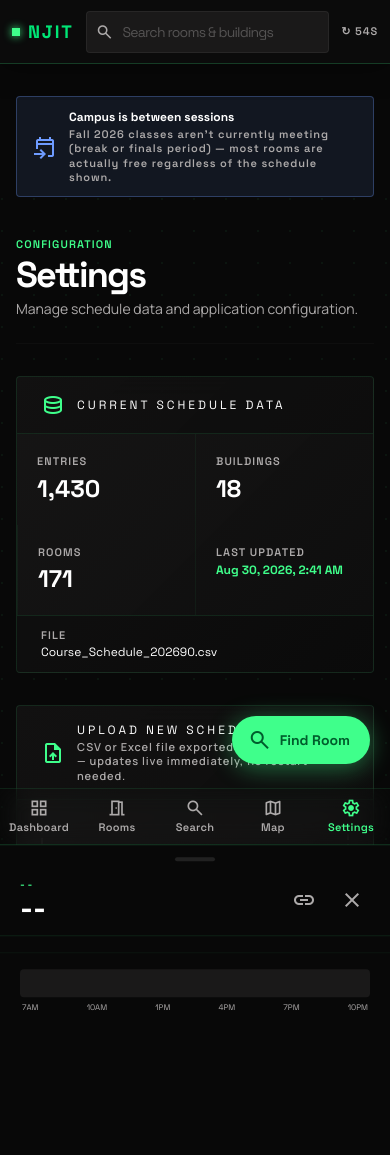
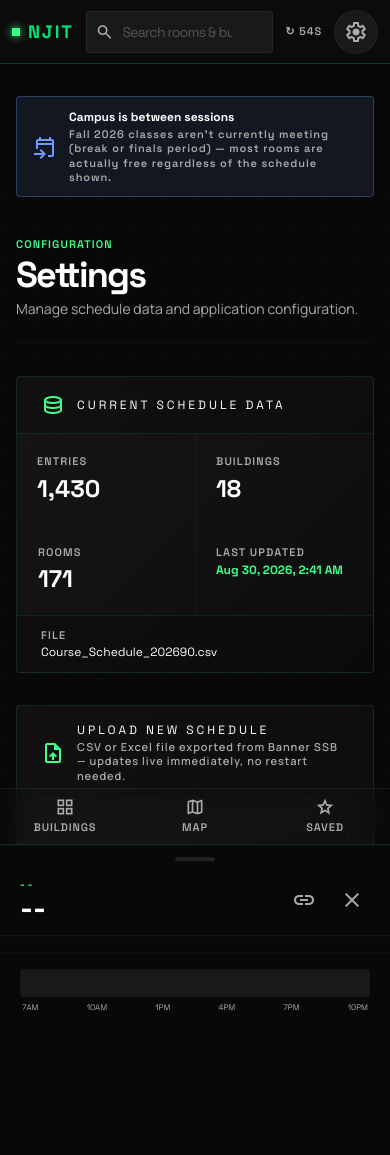
Before and after one commit to shawngeorgie06/Room-Finder, a Flask app: page /?view=settings in a window 390 px wide. Shown: the top 1155 px of the page. Run offline with Flask 3, Linux system fonts and the light colour scheme.

Commit message:
Collapse navigation to Buildings / Map / Saved
Five mobile tabs become three; settings moves to a header gear. view=buildings
aliases to dashboard so links shared before the redesign keep resolving, and a
test now guards all five URL forms.

Also removes the mobile Find Room FAB (duplicated the header button, overlapped
stat cards, and would have sat on the new tab bar), a stray unmatched </div>
left over from a prior task, and bumps the header settings control to a 44px
tap target.

```diff
--- a/static/app.js
+++ b/static/app.js
@@ -142,6 +142,9 @@
   }
 
   // Switch to the saved view (must happen after DOM is ready)
+  // 'buildings' is the new name for the home view; 'dashboard' is kept so
+  // links shared before the redesign keep working.
+  if (view === 'buildings') view = 'dashboard';
   if (view && ['dashboard','rooms','map','settings'].includes(view)) {
     switchView(view);
   }
@@ -256,13 +259,20 @@
 
 // ── View switching ─────────────────────────────────────────────────────────
 function switchView(view) {
+  if (view === 'buildings') view = 'dashboard';
   state.view = view;
+  // Nav ids were collapsed to three destinations (buildings/map/saved); this
+  // maps each underlying view to the nav id that should highlight for it.
+  // 'settings' has no sidebar/mobile nav entry (it lives in the header gear).
+  const navIdForView = { dashboard: 'buildings', rooms: 'saved', map: 'map' };
   ['dashboard', 'rooms', 'map', 'settings'].forEach(v => {
     const el = $('view-' + v);
     if (el) el.classList.toggle('hidden', v !== view);
 
+    const navId = navIdForView[v];
+    if (navId) {
       // Desktop sidebar nav
-    const nav = $('nav-' + v);
+      const nav = $('nav-' + navId);
       if (nav) {
         if (v === view) {
           nav.classList.add('active-nav');
@@ -274,10 +284,11 @@
       }
 
       // Mobile bottom nav
-    const mob = $('mob-nav-' + v);
+      const mob = $('mob-nav-' + navId);
       if (mob) {
         const color = v === view ? '#3fff8b' : '#adaaaa';
         mob.querySelectorAll('span').forEach(s => s.style.color = color);
+      }
     }
   });
   if (view === 'map')       initMap();
--- a/templates/index.html
+++ b/templates/index.html
@@ -191,6 +191,10 @@
     </div>
     <div id="hdr-clock" class="text-xs font-bold text-primary tabular-nums hidden md:block">--:--:--</div>
     <div id="hdr-countdown" class="text-label font-label text-on-surface-variant tabular-nums md:hidden">↻ <span id="hdr-countdown-secs">60</span>s</div>
+    <button id="hdr-settings" type="button" onclick="switchView('settings')" aria-label="Settings"
+            class="w-11 h-11 rounded-full bg-surface-container border border-outline-variant/20 flex items-center justify-center text-on-surface-variant hover:text-primary">
+      <span class="material-symbols-outlined">settings</span>
+    </button>
     <div class="hidden sm:flex w-9 h-9 rounded-sm bg-surface-container border border-outline-variant/20 items-center justify-center">
       <span class="material-symbols-outlined text-on-surface-variant">person</span>
     </div>
@@ -204,21 +208,17 @@
     <div id="sidebar-semester" class="text-label text-on-surface-variant font-label tracking-[0.2em] mt-1 opacity-50 uppercase">Live</div>
   </div>
   <nav class="flex-1 px-3 space-y-1">
-    <a id="nav-dashboard" href="#" onclick="switchView('dashboard');return false;"
+    <a id="nav-buildings" href="#" onclick="switchView('dashboard');return false;"
        class="active-nav px-4 py-3 flex items-center gap-3 transition-all font-headline text-sm tracking-tight rounded-sm">
-      <span class="material-symbols-outlined text-xl">grid_view</span><span>Dashboard</span>
-    </a>
-    <a id="nav-rooms" href="#" onclick="switchView('rooms');return false;"
-       class="text-on-surface-variant/60 px-4 py-3 flex items-center gap-3 hover:bg-surface-container hover:text-white transition-all font-headline text-sm tracking-tight rounded-sm">
-      <span class="material-symbols-outlined text-xl">meeting_room</span><span>Room Grid</span>
+      <span class="material-symbols-outlined text-xl">grid_view</span><span>Buildings</span>
     </a>
     <a id="nav-map" href="#" onclick="switchView('map');return false;"
        class="text-on-surface-variant/60 px-4 py-3 flex items-center gap-3 hover:bg-surface-container hover:text-white transition-all font-headline text-sm tracking-tight rounded-sm">
-      <span class="material-symbols-outlined text-xl">map</span><span>Campus Map</span>
+      <span class="material-symbols-outlined text-xl">map</span><span>Map</span>
     </a>
-    <a id="nav-settings" href="#" onclick="switchView('settings');return false;"
+    <a id="nav-saved" href="#" onclick="switchView('rooms');return false;"
        class="text-on-surface-variant/60 px-4 py-3 flex items-center gap-3 hover:bg-surface-container hover:text-white transition-all font-headline text-sm tracking-tight rounded-sm">
-      <span class="material-symbols-outlined text-xl">settings</span><span>Settings</span>
+      <span class="material-symbols-outlined text-xl">star</span><span>Saved</span>
     </a>
   </nav>
   <!-- Sidebar top rooms -->
@@ -356,7 +356,6 @@
         <div id="buildings-grid" class="grid grid-cols-1 sm:grid-cols-2 xl:grid-cols-3 gap-2"></div>
       </div>
 
-      </div>
     </div>
   </div>
 
@@ -799,38 +798,24 @@
   </div>
 </div>
 
-<!-- MOBILE FAB -->
-<button onclick="openFindRoom()"
-        class="fixed bottom-20 right-5 z-40 md:hidden flex items-center gap-2 pl-4 pr-5 py-3 bg-primary text-on-primary font-headline font-bold text-sm rounded-full shadow-[0_4px_24px_rgba(63,255,139,0.4)] hover:brightness-110 transition-all">
-  <span class="material-symbols-outlined text-lg">search</span>
-  Find Room
-</button>
-
 <!-- MOBILE BOTTOM NAV -->
-<nav class="fixed bottom-0 left-0 right-0 bg-[#0a0a0a]/98 backdrop-blur-md border-t border-primary/10 flex md:hidden z-50" style="padding-bottom:env(safe-area-inset-bottom);height:calc(3.5rem + env(safe-area-inset-bottom))">
-  <button id="mob-nav-dashboard" onclick="switchView('dashboard')"
-          class="flex-1 flex flex-col items-center justify-center gap-0.5 py-2 transition-colors">
+<nav class="fixed bottom-0 left-0 right-0 bg-[#0a0a0a]/98 backdrop-blur-md border-t border-primary/10 flex md:hidden z-50"
+     aria-label="Primary"
+     style="padding-bottom:env(safe-area-inset-bottom);height:calc(3.5rem + env(safe-area-inset-bottom))">
+  <button id="mob-nav-buildings" type="button" onclick="switchView('dashboard')" aria-label="Buildings"
+          class="flex-1 flex flex-col items-center justify-center gap-0.5 py-2">
     <span class="material-symbols-outlined" style="font-size:20px;color:#3fff8b">grid_view</span>
-    <span class="text-label font-label tracking-wide" style="color:#3fff8b">Dashboard</span>
+    <span class="label" style="color:#3fff8b">Buildings</span>
   </button>
-  <button id="mob-nav-rooms" onclick="switchView('rooms')"
-          class="flex-1 flex flex-col items-center justify-center gap-0.5 py-2 transition-colors">
-    <span class="material-symbols-outlined" style="font-size:20px;color:#adaaaa">meeting_room</span>
-    <span class="text-label font-label tracking-wide" style="color:#adaaaa">Rooms</span>
+  <button id="mob-nav-map" type="button" onclick="switchView('map')" aria-label="Map"
+          class="flex-1 flex flex-col items-center justify-center gap-0.5 py-2">
+    <span class="material-symbols-outlined" style="font-size:20px;color:#adaaaa">map</span>
+    <span class="label" style="color:#adaaaa">Map</span>
   </button>
-  <button onclick="toggleMobileSearch()" class="flex-1 flex flex-col items-center justify-center gap-0.5 py-2 transition-colors">
-    <span id="mob-search-icon" class="material-symbols-outlined" style="font-size:20px;color:#adaaaa">search</span>
-    <span class="text-label font-label tracking-wide" style="color:#adaaaa">Search</span>
-  </button>
-  <button id="mob-nav-map" onclick="switchView('map')"
-          class="flex-1 flex flex-col items-center justify-center gap-0.5 py-2 transition-colors">
-    <span class="material-symbols-outlined" style="font-size:20px;color:#adaaaa">map</span>
-    <span class="text-label font-label tracking-wide" style="color:#adaaaa">Map</span>
-  </button>
-  <button id="mob-nav-settings" onclick="switchView('settings')"
-          class="flex-1 flex flex-col items-center justify-center gap-0.5 py-2 transition-colors">
-    <span class="material-symbols-outlined" style="font-size:20px;color:#adaaaa">settings</span>
-    <span class="text-label font-label tracking-wide" style="color:#adaaaa">Settings</span>
+  <button id="mob-nav-saved" type="button" onclick="switchView('rooms')" aria-label="Saved rooms"
+          class="flex-1 flex flex-col items-center justify-center gap-0.5 py-2">
+    <span class="material-symbols-outlined" style="font-size:20px;color:#adaaaa">star</span>
+    <span class="label" style="color:#adaaaa">Saved</span>
   </button>
 </nav>
 
```
Also changed, not shown: tests/test_frontend_contract.py (+10 -0 lines), static/tailwind.css. Lines whose indentation alone changed are shown as unchanged.
